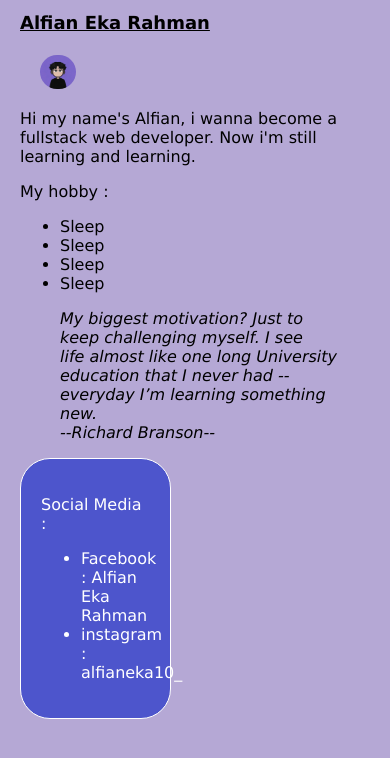
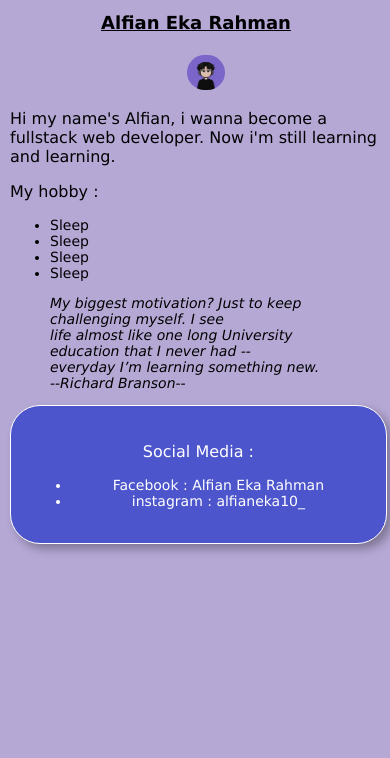
Before and after one commit to alfianekrhmn/learn-fullstack-web-developer, a plain HTML site: page html-introduction/about.html in a window 390 px wide. Drawn offline with Linux system fonts and the light colour scheme.

Commit message:
style: add hover effects and improve responsiveness

```diff
--- a/html-introduction/style.css
+++ b/html-introduction/style.css
@@ -13,10 +13,6 @@ header img {
     width: 10%;
     height: 10%;
     border-radius: 30px;
-    -webkit-border-radius: 30px;
-    -moz-border-radius: 30px;
-    -ms-border-radius: 30px;
-    -o-border-radius: 30px;
     margin-top: 10px;
     margin-left: 20px;
 }
@@ -31,15 +27,38 @@ footer {
     width: 30%;
     color: white;
     border-radius: 30px;
-    -webkit-border-radius: 30px;
-    -moz-border-radius: 30px;
-    -ms-border-radius: 30px;
-    -o-border-radius: 30px;
     border: 1px solid;
-    box-shadow: 5px;
+    box-shadow: 5px 5px 10px rgba(0, 0, 0, 0.3);
 }
 
 footer ul li a{
     text-decoration: none;
     color: white;
+    transition: color 0.1s ease-in-out;
+    -webkit-transition: color 0.1s ease-in-out;
+    -moz-transition: color 0.1s ease-in-out;
+    -ms-transition: color 0.1s ease-in-out;
+    -o-transition: color 0.1s ease-in-out;
 }
+
+footer ul li a:hover {
+    color: black;
+    font-weight: bold;
+}
+
+@media screen and (max-width: 600px){
+    body {
+        font-size: 14px;
+        margin-left: 10px;
+    }
+
+    footer {
+        width: 90%;
+        text-align: center;
+    }
+
+    header {
+        flex-direction: column;
+        text-align: center;
+    }
+}
```
